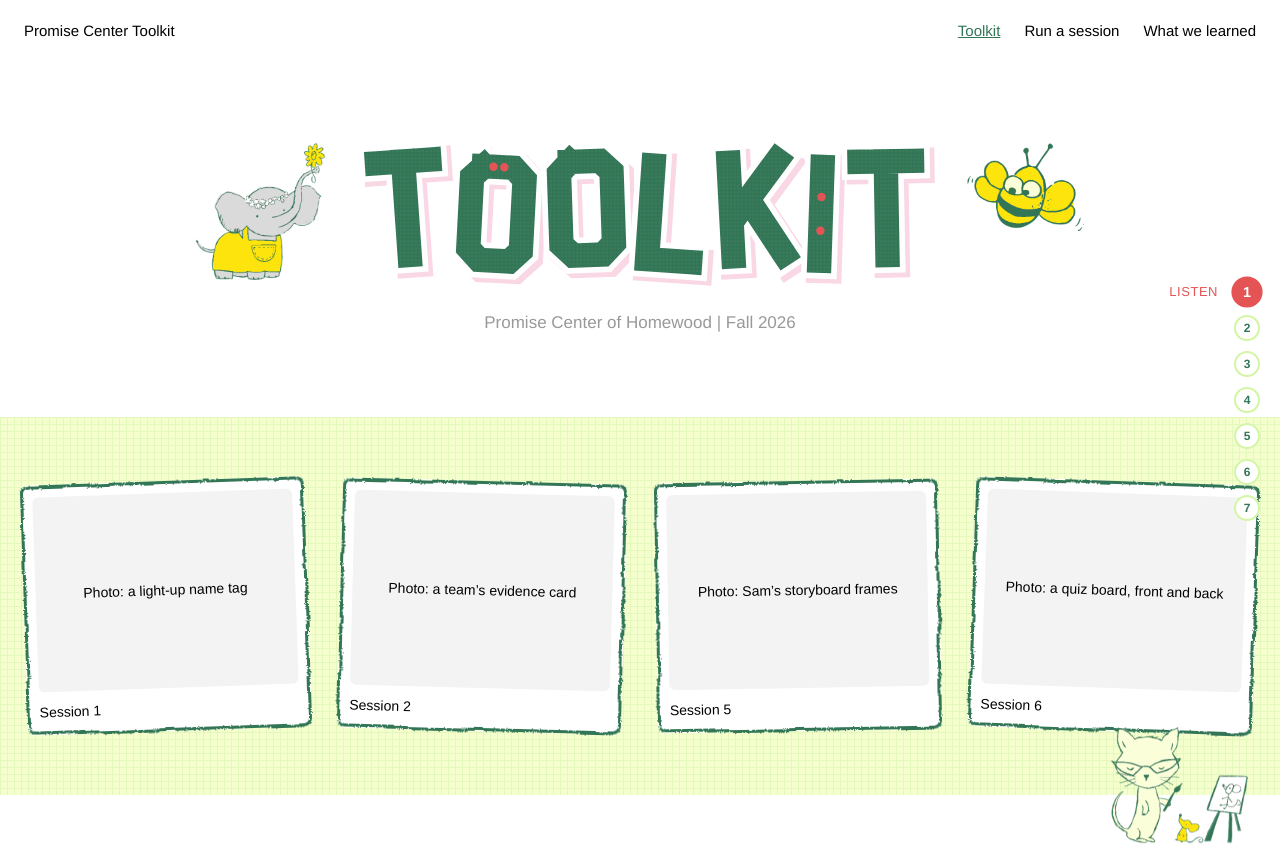
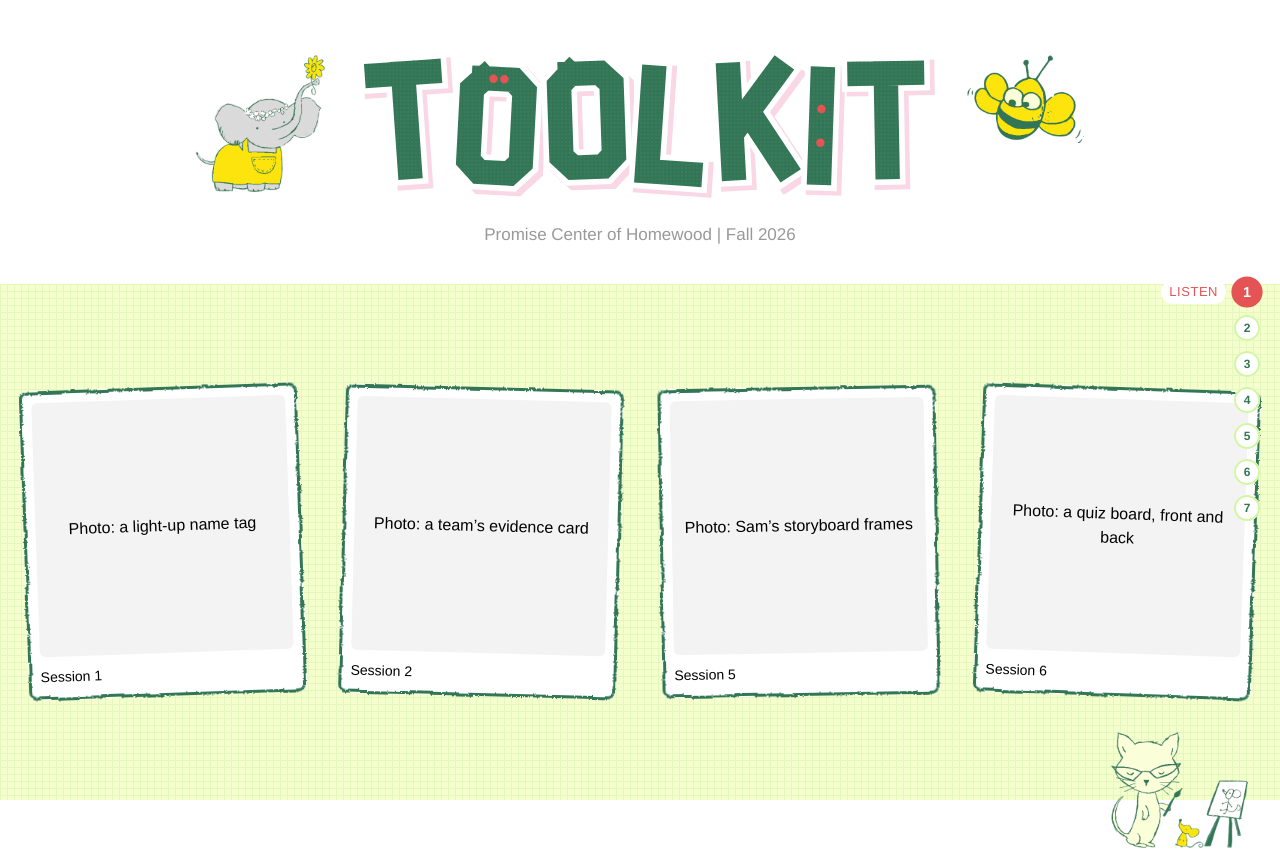
Before and after one commit to cocoj1115/promise-center-26fall, an Astro site: page / in a window 1280 px wide. Shown: the top 857 px of the page. Built offline with nearby package versions, Linux system fonts and the light colour scheme; Astro itself is replaced by a stand-in of ours.

Commit message:
Remove top navigation; give the photo wall more of the first screen
Co-Authored-By: Claude Opus 5.5 <noreply@anthropic.com>
Claude-Session: https://claude.ai/code/session_01R8cphh9oD4PEtTPxqKoPPU

```diff
--- a/src/layouts/Base.astro
+++ b/src/layouts/Base.astro
@@ -24,14 +24,6 @@ const pageTitle = title ? `${title} | Promise Center Toolkit` : 'Promise Center
         </filter>
       </defs>
     </svg>
-    <header class="wrap site-header">
-      <a class="brand" href={base}>Promise Center Toolkit</a>
-      <nav aria-label="Main">
-        <a href={base} aria-current={current === 'toolkit' ? 'page' : undefined}>Toolkit</a>
-        <a href={`${base}sessions/`} aria-current={current === 'sessions' ? 'page' : undefined}>Run a session</a>
-        <a href={`${base}learned/`} aria-current={current === 'learned' ? 'page' : undefined}>What we learned</a>
-      </nav>
-    </header>
     <main>
       <slot />
     </main>
--- a/src/styles/global.css
+++ b/src/styles/global.css
@@ -133,9 +133,11 @@ img { max-width: 100%; display: block; }
 .prev-next { display: flex; flex-wrap: wrap; justify-content: space-between; gap: 16px; padding: 24px 0 64px; font-size: 16px; }
 
 /* Landing: hero + kids' work fill the first screen */
-.landing { min-height: calc(100vh - 68px); display: flex; flex-direction: column; }
-.landing .hero { flex: 1; justify-content: center; padding-top: 40px; padding-bottom: 48px; }
-.landing .grid-panel { overflow: visible; }
+.landing { min-height: 100vh; display: flex; flex-direction: column; }
+.landing .hero { flex: none; justify-content: center; padding-top: 48px; padding-bottom: 36px; }
+.landing .grid-panel { overflow: visible; flex: 1; display: flex; align-items: center; padding: 72px 0 !important; }
+.landing .photos { width: 100%; gap: 40px; }
+.landing .photo .ph { aspect-ratio: 1 / 1; font-size: 16px; }
 .cat { right: 2%; bottom: -54px; width: 150px; height: auto; z-index: 2; }
 
 /* Zone reveal on scroll (only with JS and when motion is OK) */
```
